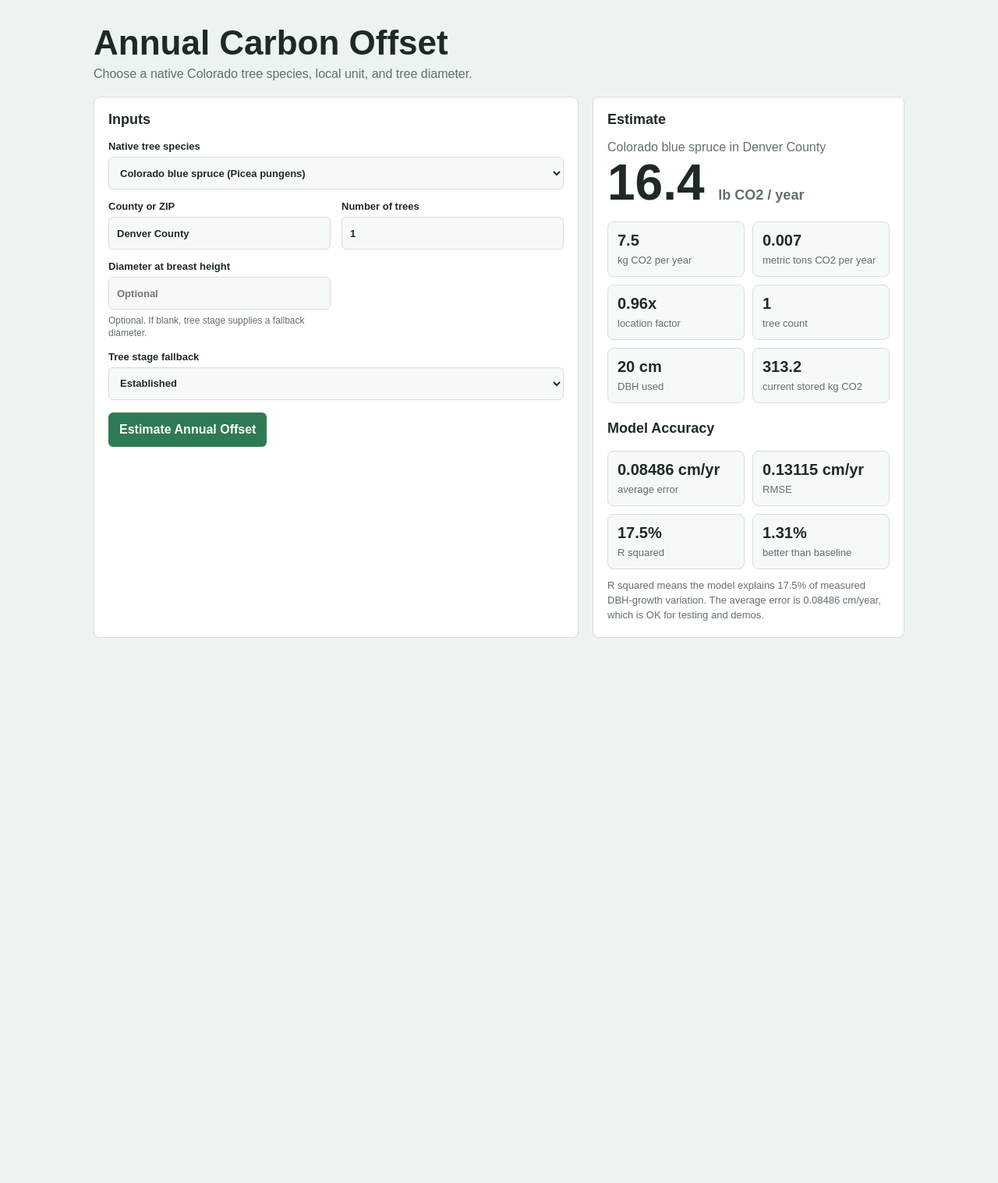
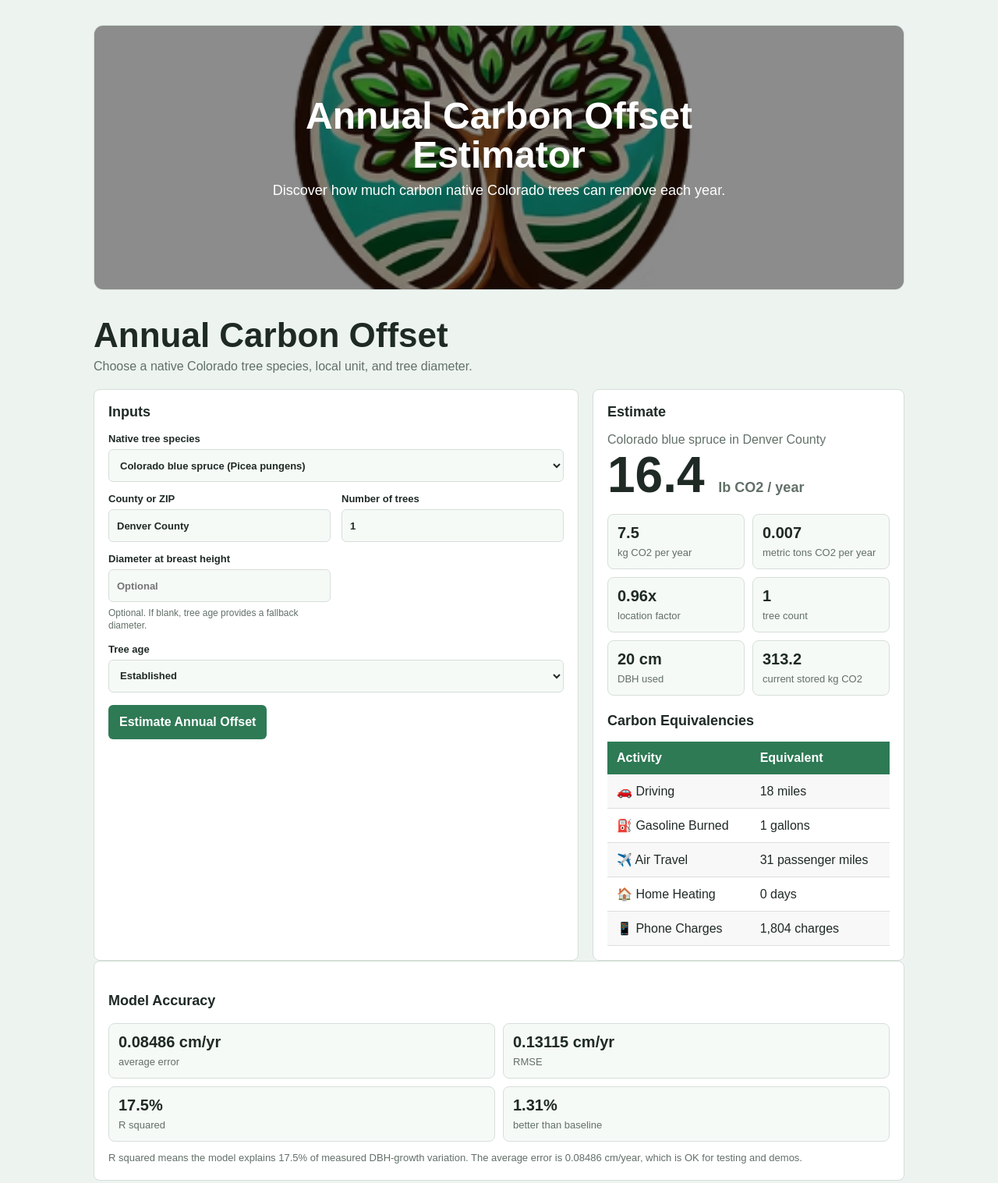
Before and after one commit to pranavc80/treechamps, a website: page index.html in a window 1280 px wide. Shown: the top 1517 px of the page at 78% size. Before the commit the page ends 850 px from the top, so only its background shows below. Drawn offline with Linux system fonts and the light colour scheme.

Commit message:
Update homepage hero and form labels, add hero image

```diff
--- a/index.html
+++ b/index.html
@@ -169,6 +169,88 @@
         line-height: 1.45;
       }
 
+      .hero {
+        background: url("data/treechamps.png");
+        background-size: cover;
+        background-position: center;
+        height: 340px;
+        display: flex;
+        justify-content: center;
+        align-items: center;
+        border-radius: 12px;
+        margin-bottom: 35px;
+        color: white;
+        text-align: center;
+        position: relative;
+        overflow: hidden;
+      }
+
+      .hero::before {
+        content: "";
+        position: absolute;
+        inset: 0;
+        background: rgba(0, 0, 0, 0.45);
+      }
+
+      .hero-content {
+        position: relative;
+        z-index: 2;
+        max-width: 650px;
+      }
+
+      .hero h1 {
+        font-size: 48px;
+        margin-bottom: 10px;
+      }
+
+      .hero p {
+        font-size: 18px;
+        color: white;
+        margin-bottom: 25px;
+      }
+
+      .hero button {
+        background: #2e7a55;
+        padding: 14px 30px;
+        font-size: 17px;
+        border-radius: 6px;
+      }
+
+      .equivalency-table {
+        width: 100%;
+        border-collapse: collapse;
+        margin-top: 15px;
+      }
+
+      .equivalency-table th {
+        background: #2e7a55;
+        color: white;
+        padding: 12px;
+        text-align: left;
+      }
+
+      .equivalency-table td {
+        padding: 12px;
+        border-bottom: 1px solid #ddd;
+      }
+
+      .equivalency-table tr:nth-child(even) {
+        background: #f8f8f8;
+      }
+
+      .info {
+        background: white;
+        margin-top: 35px;
+        padding: 30px;
+        border-radius: 8px;
+        border: 1px solid #ddd;
+      }
+
+      .info h2 {
+        margin-top: 0;
+        color: #2e7a55;
+      }
+
       @media (max-width: 820px) {
         .layout,
         form,
@@ -180,6 +262,15 @@
   </head>
   <body>
     <main>
+      <section class="hero">
+        <div class="hero-content">
+          <h1>Annual Carbon Offset Estimator</h1>
+          <p>
+            Discover how much carbon native Colorado trees can remove each year.
+          </p>
+        </div>
+      </section>
+
       <header>
         <h1>Annual Carbon Offset</h1>
         <p>Choose a native Colorado tree species, local unit, and tree diameter.</p>
@@ -205,10 +296,10 @@
             <label>
               Diameter at breast height
               <input name="diameterCm" type="number" min="2.5" step="0.1" placeholder="Optional">
-              <span class="hint">Optional. If blank, tree stage supplies a fallback diameter.</span>
+              <span class="hint">Optional. If blank, tree age provides a fallback diameter.</span>
             </label>
             <label class="full">
-              Tree stage fallback
+              Tree age
               <select name="ageClass">
                 <option value="seedling">Seedling / newly planted</option>
                 <option value="young">Young</option>
@@ -252,6 +343,37 @@
               <span>current stored kg CO2</span>
             </div>
           </div>
+          <h2 class="subhead">Carbon Equivalencies</h2>
+          <table class="equivalency-table">
+            <tr>
+              <th>Activity</th>
+              <th>Equivalent</th>
+            </tr>
+            <tr>
+              <td>🚗 Driving</td>
+              <td id="driveEq">-</td>
+            </tr>
+            <tr>
+              <td>⛽ Gasoline Burned</td>
+              <td id="gasEq">-</td>
+            </tr>
+            <tr>
+              <td>✈️ Air Travel</td>
+              <td id="flightEq">-</td>
+            </tr>
+            <tr>
+              <td>🏠 Home Heating</td>
+              <td id="heatEq">-</td>
+            </tr>
+            <tr>
+              <td>📱 Phone Charges</td>
+              <td id="phoneEq">-</td>
+            </tr>
+          </table>
+        </section>
+      </div>
+
+      <section>
         <h2 class="subhead">Model Accuracy</h2>
         <div class="result-grid">
           <div class="stat">
@@ -275,7 +397,16 @@
           R squared shows how much growth variation the neural network explains. The average error is small enough for testing this estimator.
         </p>
       </section>
-      </div>
+
+      <section class="info">
+        <h2>How are these estimates calculated?</h2>
+        <p>
+          This estimator combines native Colorado tree species information with
+          growth models and local environmental data to estimate annual carbon
+          absorption. Actual carbon storage depends on the tree's age, health,
+          soil conditions, climate, and maintenance.
+        </p>
+      </section>
     </main>
 
     <script type="module">
@@ -339,6 +470,15 @@
         document.querySelector("#tree-count").textContent = estimate.treeCount.toLocaleString();
         document.querySelector("#dbh").textContent = `${estimate.diameterCm.toLocaleString()} cm`;
         document.querySelector("#storage").textContent = estimate.currentKgCO2.toLocaleString();
+
+        const pounds = estimate.annualPoundsCO2;
+
+        document.querySelector("#driveEq").textContent = `${Math.round(pounds / 0.89).toLocaleString()} miles`;
+        document.querySelector("#gasEq").textContent = `${Math.round(pounds / 19.6).toLocaleString()} gallons`;
+        document.querySelector("#flightEq").textContent = `${Math.round(pounds / 0.53).toLocaleString()} passenger miles`;
+        document.querySelector("#heatEq").textContent = `${Math.round(pounds / 50)} days`;
+        document.querySelector("#phoneEq").textContent = `${Math.round(pounds * 110).toLocaleString()} charges`;
+
         renderAccuracy();
       }
 
```
Also changed, not shown: data/treechamps.png (added). Lines whose indentation alone changed are shown as unchanged.
